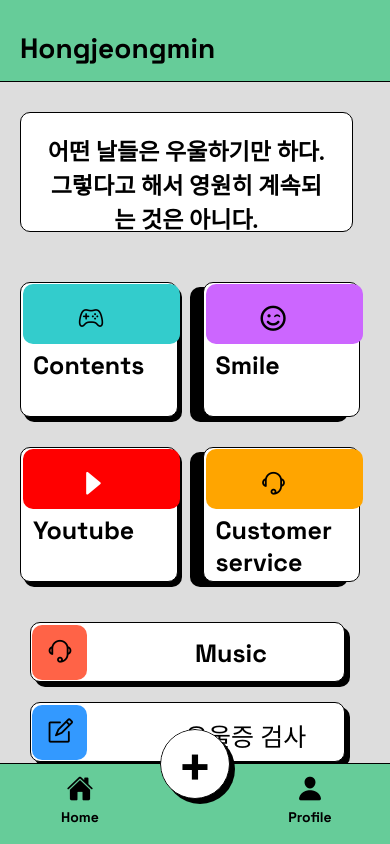
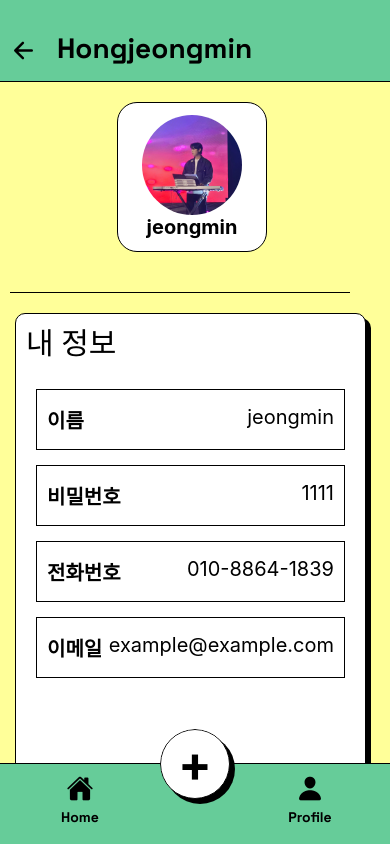
Before and after one commit to hshy1839/capstoneApp, a React Native app: screen /Myinfo in a window 390 px wide. Built offline with nearby package versions, Linux system fonts and the light colour scheme.

Commit message:
myinfo 페이지 추가

```diff
--- a/App.js
+++ b/App.js
@@ -7,6 +7,7 @@
 import Profile from './components/Profile';
 import Login from './components/Login';
 import Signup from './components/Signup';
+import Myinfo from './components/Myinfo';
 
 const Stack = createStackNavigator();
 
@@ -19,6 +20,7 @@
         <Stack.Screen name="Profile" component={Profile} options={{header: () => <Header />}} />
         <Stack.Screen name="Login" component={Login} options={{header: () => <Header />}} />
         <Stack.Screen name="Signup" component={Signup} options={{header: () => <Header />}} />
+        <Stack.Screen name="Myinfo" component={Myinfo} options={{header: () => <Header />}} />
       </Stack.Navigator>
     </NavigationContainer>
   );
--- a/app.json
+++ b/app.json
@@ -21,13 +21,19 @@
       "adaptiveIcon": {
         "foregroundImage": "./assets/adaptive-icon.png",
         "backgroundColor": "#ffffff"
-      }
+      },
+      "package": "com.hshy1839.capstone"
     },
     "web": {
       "favicon": "./assets/favicon.png"
     },
     "plugins": [
       "expo-font"
-    ]
+    ],
+    "extra": {
+      "eas": {
+        "projectId": "4a7cbff7-5131-44b6-9821-14eae37092e3"
+      }
+    }
   }
 }
--- a/components/Main.js
+++ b/components/Main.js
@@ -36,9 +36,11 @@
   return (
     <View style={styles.container}>
       <ScrollView style={styles.content}>
-        <Animated.View style={[styles.quoteContainer, { opacity: fadeAnim }]}>
-          <Text style={styles.quoteText}>{quotes[quoteIndex]}</Text>
-        </Animated.View>
+      <View style={styles.quoteContainer}>
+          <Animated.Text style={[styles.quoteText, { opacity: fadeAnim }]}>
+            {quotes[quoteIndex]}
+          </Animated.Text>
+        </View>
         <View style={styles.componentContainer}>
           <View style={styles.component1Background} />
           <TouchableOpacity style={styles.component1}>
@@ -118,7 +120,7 @@
 const styles = StyleSheet.create({
   container: {
     flex: 1,
-    backgroundColor: '#dddddd',
+    backgroundColor: '#FFDAB9',
   },
   content: {
     maxHeight : '90%',
--- /dev/null
+++ b/components/Myinfo.js
@@ -0,0 +1,213 @@
+import React from 'react';
+import { StyleSheet, Text, View, ScrollView, Image, TouchableOpacity } from 'react-native';
+import { FontAwesome5 } from '@expo/vector-icons';
+import { useFonts } from 'expo-font';
+import fonts from './Font';
+import Footer from './Footer';
+
+const ProfileInfo = ({ label, value }) => {
+  return (
+    <View style={styles.profileInfoContainer}>
+      <Text style={styles.profileInfoLabel}>{label}</Text>
+      <Text style={styles.profileInfoValue}>{value}</Text>
+    </View>
+  );
+};
+
+const Profile = () => {
+  const [loaded] = useFonts({
+    SpaceGroteskRegular: fonts.spaceGroteskRegular,
+    SpaceGroteskBold: fonts.spaceGroteskBold,
+  });
+
+  if (!loaded) {
+    return null;
+  }
+
+  const user = {
+    username: 'jeongmin',
+    password : '1111',
+    profileImage: require('../assets/profile.jpg'),
+    followers: 1000,
+    following: 500,
+    userposts: 3,
+    phoneNumber: '010-8864-1839',
+    email: 'example@example.com',
+  };
+
+  return (
+    <View style={styles.container}>
+      <ScrollView style={styles.scrollViewContent}>
+        <View style={styles.userInfo}>
+          <Image source={user.profileImage} style={styles.profileImage} />
+          <Text style={styles.username}>{user.username}</Text>
+        </View>
+        <View style={styles.stats}></View>
+        <View style={styles.componentContainer}>
+          <View style={styles.component1Background} />
+          <View style={styles.component1}>
+            <Text style={styles.component1Text}>내 정보</Text>
+            <ProfileInfo label="이름" value={user.username} />
+            <ProfileInfo label="비밀번호" value={user.password} >
+                <TouchableOpacity style = {styles.passwordBtn}>
+                    <Text style={styles.passwordBtnText}>수정</Text>
+                    </TouchableOpacity>
+            </ProfileInfo>
+            <ProfileInfo label="전화번호" value={user.phoneNumber} />
+            <ProfileInfo label="이메일" value={user.email} />
+            <TouchableOpacity style={styles.loginButton}>
+          <Text style={styles.buttonText}>수정하기</Text>
+        </TouchableOpacity>
+          </View>
+        </View>
+      </ScrollView>
+      <Footer />
+    </View>
+  );
+};
+
+const styles = StyleSheet.create({
+  container: {
+    flex: 1,
+    backgroundColor: '#ffff99',
+  },
+  scrollViewContent: {
+    maxHeight : '90%',
+  },
+  userInfo: {
+    flexDirection: 'column',
+    alignItems: 'center',
+    width: 150,
+    height: 150,
+    marginLeft: '30%',
+    marginTop: '5%',
+    borderRadius: 20,
+    borderColor: 'black',
+    borderWidth: 1.5,
+    backgroundColor: 'white',
+  },
+  profileImage: {
+    width: 100,
+    height: 100,
+    borderRadius: 50,
+    marginTop: 12,
+  },
+  username: {
+    fontSize: 20,
+    fontWeight: 'bold',
+    color: 'black',
+  },
+  stats: {
+    flexDirection: 'row',
+    justifyContent: 'space-around',
+    padding: 20,
+    width: 340,
+    left: 10,
+    borderBottomWidth: 1,
+    borderColor: 'black',
+  },
+  statsText: {
+    color: 'black',
+  },
+  componentContainer: {
+    flexDirection: 'column', // 세로 정렬
+    justifyContent: 'space-between', // 요소들 간 간격을 동일하게 배치
+    marginTop: 20,
+  },
+  component1Background: {
+    backgroundColor: 'black',
+    width: '90%',
+    height: 500,
+    zIndex: -1,
+    borderRadius: 10,
+    justifyContent: 'center',
+    alignItems: 'center',
+    position: 'absolute',
+    top: 5,
+    left: 20,
+  },
+  component1: {
+    backgroundColor: 'white',
+    borderRadius: 10,
+    width: '90%',
+    height: 500,
+    padding: 20,
+    marginBottom: 20,
+    borderWidth: 1.5,
+    borderColor: 'black',
+    left: 15,
+  },
+  component1layoutIcon: {
+    width: '100%',
+    height: 100,
+    top: -190,
+    left: 190,
+  },
+  component1Text: {
+    fontSize: 30,
+    width: '100%',
+    height: 40,
+    top: -15,
+    marginLeft: -10,
+    fontFamily: 'SpaceGroteskBold',
+  },
+  statusText: {
+    fontSize: 20,
+    width: '100%',
+    height: 100,
+    top: -50,
+    left: 50,
+    fontFamily: 'SpaceGroteskBold',
+  },
+  // ProfileInfo 컴포넌트 스타일
+  profileInfoContainer: {
+    flexDirection: 'row',
+    justifyContent: 'space-between',
+    paddingHorizontal: 10,
+    paddingVertical: 15,
+    borderWidth: 1,
+    marginTop : 15,
+    borderColor: 'black',
+  },
+  profileInfoLabel: {
+    fontSize: 20,
+    fontWeight: 'bold',
+    color: 'black',
+  },
+  profileInfoValue: {
+    fontSize: 20,
+    color: 'black',
+  },
+  loginButton: {
+    borderColor : 'black',
+    borderWidth : 1.5,
+    width: '100%',
+    height: 50,
+    backgroundColor: '#0095f6',
+    justifyContent: 'center',
+    alignItems: 'center',
+    borderRadius: 5,
+    fontFamily : 'SpaceGroteskBold',
+    marginTop : 100,
+  },
+  loginBtnContainer : {
+    backgroundColor: 'black',
+    width: '80%',
+    height: 50,
+    zIndex : -1,
+    borderRadius: 5,
+    borderWidth: 1.5,
+    justifyContent: 'center',
+    alignItems: 'center',
+    position : 'absolute',
+    top : 250,
+    right : 25,
+  },
+  buttonText: {
+    fontSize: 18,
+    fontFamily : 'SpaceGroteskBold',
+    color: 'white',
+  },
+});
+
+export default Profile;
--- a/components/Profile.js
+++ b/components/Profile.js
@@ -2,6 +2,7 @@
 import { StyleSheet, Text, View, ScrollView, Image, TouchableOpacity, SafeAreaView } from 'react-native';
 import { FontAwesome5 } from '@expo/vector-icons';
 import { useFonts } from 'expo-font';
+import { useNavigation } from '@react-navigation/native';
 import fonts from './Font';
 import Footer from './Footer';
 
@@ -15,6 +16,10 @@
     return null;
   }
 
+  const navigation = useNavigation();
+  const onPressMyInfo = () => {
+    navigation.navigate('Myinfo'); // MyInfo 스크린으로 이동
+  };
   const user = {
     username: 'jeongmin',
     profileImage: require('../assets/profile.jpg'),
@@ -41,8 +46,8 @@
             </View>
           </TouchableOpacity>
           <View style={styles.component2Background} />
-          <TouchableOpacity style={styles.component2}>
-            <Text style={styles.component2Text}>뭐넣지</Text>
+          <TouchableOpacity style={styles.component2} onPress={onPressMyInfo}>
+            <Text style={styles.component2Text}>내 정보</Text>
             <Text style={styles.statusText}>내용임</Text>
             <View style={styles.component2layoutIcon}>
               <FontAwesome5 name="smile-wink" size={80} color="green" />
@@ -50,8 +55,9 @@
           </TouchableOpacity>
           <View style={styles.component3Background} />
           <TouchableOpacity style={styles.component3}>
-            <Text style={styles.component3Text}>뭐넣지2</Text>
-            <Text style={styles.statusText}>내용임</Text>
+            <Text style={styles.component3Text}>라이프 패턴</Text>
+            <Text style={styles.statusText}>심박 수: 75</Text>
+            <Text style={styles.statusText}>수면 시간: 8시간</Text>
             <View style={styles.component3layoutIcon}>
               <FontAwesome5 name="smile-wink" size={80} color="green" />
             </View>
@@ -69,7 +75,7 @@
     backgroundColor: '#dddddd',
   },
   scrollViewContent: {
-    maxHeight : '90%',
+    maxHeight: '90%',
   },
   userInfo: {
     flexDirection: 'column',
--- a/components/Signup.js
+++ b/components/Signup.js
@@ -43,6 +43,12 @@
           value={username}
           onChangeText={setUsername}
         />
+        <TextInput
+          style={styles.input}
+          placeholder="이메일"
+          value={username}
+          onChangeText={setUsername}
+        />
         <View style = {styles.loginBtnContainer}/>
         <TouchableOpacity style={styles.loginButton} onPress={handleLogin}>
           <Text style={styles.buttonText}>Join</Text>
@@ -62,9 +68,9 @@
   },
   backgroundContainer : {
     backgroundColor : 'black',
-    top : 100,
+    top : 50,
     width : 300,
-    height : 400,
+    height : 500,
     borderRadius : 20,
     right : 24,
     zIndex : -1,
@@ -73,7 +79,7 @@
   loginContainer : {
     marginTop : -100,
     width: 300,
-    height: 400,
+    height: 500,
     backgroundColor: 'white',
     borderRadius: 20,
     borderWidth: 1.5,
@@ -132,7 +138,7 @@
     justifyContent: 'center',
     alignItems: 'center',
     position : 'absolute',
-    top : 310,
+    top : 395,
     right : 28,
   },
   buttonText: {
```
Also changed, not shown: eas.json (added, +18 -0 lines).
